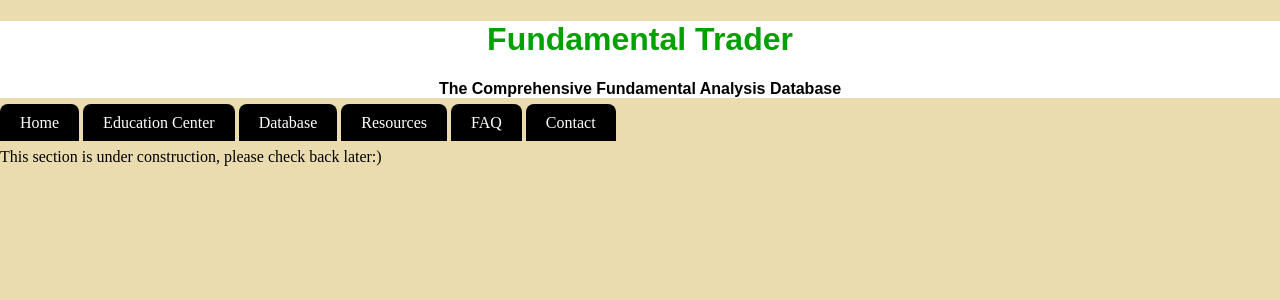
After one commit to cqcum6er/my-first-blog, a Django app: page /inProgress/ in a window 1280 px wide. The commit adds this page. Shown: the top 300 px of the page. Run offline with Django 3.2, Linux system fonts and the light colour scheme.

Commit message:
Added InProgress html page.

```diff
--- a/blog/templates/blog/DJ.html
+++ b/blog/templates/blog/DJ.html
@@ -1,6 +1,6 @@
 {% extends "blog/home.html" %}  <!--Must include 'blog/' before html name for Django to look up-->
 
-{% block title %}Fundamental Overview-DJ Index-Today{% endblock %}
+{% block title %}Fundamental Trader-DJ Index-Today{% endblock %}
 
 {% block content %}
 <div id="aside">
@@ -25,7 +25,7 @@
 	<thead>
 	<tr style="color:white;background:black;">
 		<th>Symbol</th>
-		<th>Price</th>
+		<th>Last Price</th>
 		<th>52-week Change</th>
 		<th>52-week Low</th>
 		<th>52-week High</th>
--- /dev/null
+++ b/blog/templates/blog/InProgress.html
@@ -0,0 +1,7 @@
+{% extends "blog/home.html" %}  <!--Must include 'blog/' before html name for Django to look up-->
+
+{% block title %}Fundamental Trader-Under Construction{% endblock %}
+
+{% block content %}
+<p>This section is under construction, please check back later:)</p>
+{% endblock %}
--- a/blog/templates/blog/home.html
+++ b/blog/templates/blog/home.html
@@ -1,7 +1,7 @@
 <!DOCTYPE html>
 <html lang="en">
 	<head>
-		<title>{% block title %}Fundamental Overview-Home{% endblock %}</title>
+		<title>{% block title %}Fundamental Trader-Home{% endblock %}</title>
 		<style type="text/css">
 		#header {<!--refer to http://www.w3schools.com/html/html_layout.asp for layout referrence-->}
 
@@ -88,18 +88,18 @@
 	<body>
 		<!--Topbar begins-->
 		<div style="text-align:center; background-color:#fff;">
-			<h1 style="color:#00A100">Fundamental Overview</h1>
+			<h1 style="color:#00A100">Fundamental Trader</h1>
 			<h2 style="font-size:12pt;">The Comprehensive Fundamental Analysis Database</h2>
 		</div>  <!--Topbar ends-->
 
 		<div>  <!--a container for navigation links below header-->
 			<ul id="nav">	<!--Unordered list-->
 				<li><a class="hover" href="{% url 'blog:home_link' %}">Home</a></li>
-				<li><a class="hover" href="Education_Center.html">Education Center</a></li>
+				<li><a class="hover" href="{% url 'blog:inProgress_link' %}">Education Center</a></li>
 				<li><a class="hover" href="{% url 'blog:DJ_link' %}">Database</a></li>
-				<li><a class="hover" href="Resources.html">Resources</a></li>
-				<li><a class="hover" href="FAQ.html">FAQ</a></li>
-				<li><a class="hover" href="Contact.html">Contact</a></li>
+				<li><a class="hover" href="{% url 'blog:inProgress_link' %}">Resources</a></li>
+				<li><a class="hover" href="{% url 'blog:inProgress_link' %}">FAQ</a></li>
+				<li><a class="hover" href="{% url 'blog:inProgress_link' %}">Contact</a></li>
 			</ul>
 		</div>  <!--top nav bar ends-->
 		{% block content %}
--- a/blog/urls.py
+++ b/blog/urls.py
@@ -4,4 +4,5 @@ from . import views  #Import "views.py" in the current folder.
 urlpatterns = [
     url(r'^$', views.post_list, name='home_link'),  #r'^$' indicates the start of the string and end of string regex symbols with nothing between them; 'http://127.0.0.1:8000/' is not a part of URL.
 	url(r'^database/', views.DJ_list, name='DJ_link'),  #Include 'name' parameter for easy link reference in html file.
+	url(r'^inProgress/', views.inProgrss, name ='inProgress_link'),  #For pages under construction.
 ]
--- a/blog/views.py
+++ b/blog/views.py
@@ -8,6 +8,9 @@ import requests
 
 def post_list(request):  #Home url
 	return render(request, 'blog/home.html')
+
+def inProgrss(request):  #Home url
+	return render(request, 'blog/InProgress.html')
 
 def KeyFet(sep,num):  #KeyFet() function fetches components of key statistics page; att=attribute, sep=separator, num=Nth separator
 	att = ""
```
